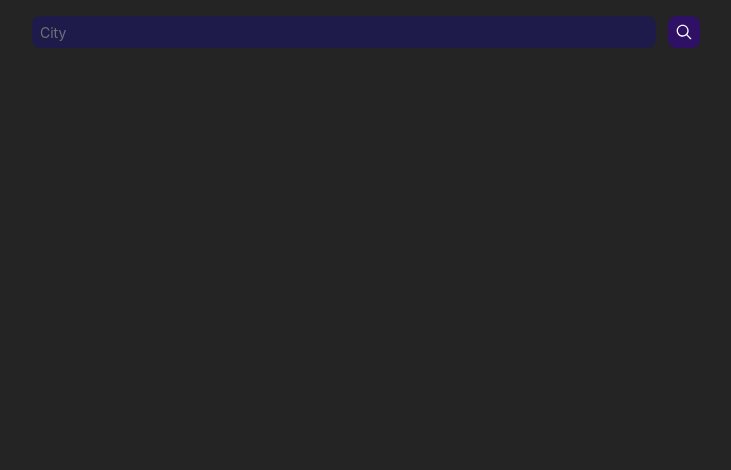
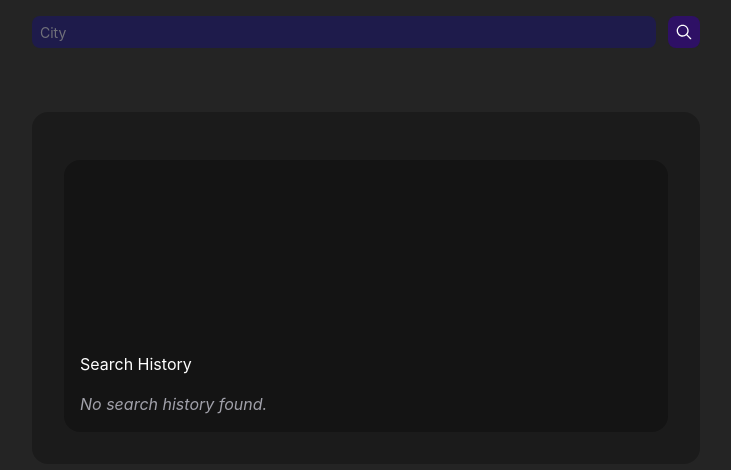
Before and after one commit to TkTioNG/weather-app, a React (Vite) app: page / in a window 1280 px wide. Shown: the top 470 px of the page, without its empty margins (274-1005 px from the left). Built offline with nearby package versions, Linux system fonts and the light colour scheme.

Commit message:
feat(ui): add search history list and item

```diff
--- a/src/App.tsx
+++ b/src/App.tsx
@@ -1,10 +1,14 @@
 import "./App.css";
 import SearchBar from "@/components/SearchBar";
+import WeatherHistoryList from "@/components/WeatherHistoryList";
 
 function App() {
   return (
-    <div>
+    <div className="text-white">
       <SearchBar />
+      <div className="rounded-2xl bg-[#00000040] border-none relative px-4 py-4 mt-24 sm:px-8 sm:py-8 sm:mt-16">
+        <WeatherHistoryList />
+      </div>
     </div>
   );
 }
--- /dev/null
+++ b/src/components/WeatherHistoryItem.tsx
@@ -0,0 +1,62 @@
+import useWeatherHistory from "@/stores/useWeatherHistory";
+import React, { memo } from "react";
+import { Button } from "./ui/button";
+import { MagnifyingGlassIcon, TrashIcon } from "@radix-ui/react-icons";
+import dayjs from "dayjs";
+
+function HistoryItemButton({
+  label,
+  children,
+  onClick,
+}: {
+  label?: string;
+  children: React.ReactNode;
+  onClick: () => void;
+}) {
+  return (
+    <Button
+      variant="default"
+      size="icon"
+      className="rounded-full p-0 bg-transparent border border-zinc-400"
+      onClick={onClick}
+      aria-label={label}
+    >
+      {children}
+    </Button>
+  );
+}
+
+function WeatherHistoryItem({ weatherName }: { weatherName: string }) {
+  const weatherInfo = useWeatherHistory(
+    (state) => state.weatherRecord[weatherName]
+  );
+  const selectWeather = useWeatherHistory((state) => state.selectWeather);
+  const removeWeather = useWeatherHistory((state) => state.removeWeather);
+
+  return (
+    <div className="rounded-2xl bg-indigo-950 p-4 flex gap-3">
+      <div className="flex flex-1 flex-col sm:flex-row sm:justify-between sm:items-center truncate">
+        <p>{weatherInfo.name}</p>
+        <p className="text-zinc-400 truncate sm:text-sm">
+          {dayjs(weatherInfo.timestamp).format("DD-MM-YYYY hh:mma")}
+        </p>
+      </div>
+      <div className="flex gap-3 items-center">
+        <HistoryItemButton
+          label={`View ${weatherInfo.name} weather`}
+          onClick={() => selectWeather(weatherInfo.name)}
+        >
+          <MagnifyingGlassIcon className="h-4 w-4 text-zinc-400" />
+        </HistoryItemButton>
+        <HistoryItemButton
+          label={`Remove ${weatherInfo.name} weather record`}
+          onClick={() => removeWeather(weatherInfo.name)}
+        >
+          <TrashIcon className="h-4 w-4 text-zinc-400" />
+        </HistoryItemButton>
+      </div>
+    </div>
+  );
+}
+
+export default memo(WeatherHistoryItem);
--- /dev/null
+++ b/src/components/WeatherHistoryList.tsx
@@ -0,0 +1,20 @@
+import useWeatherHistory from "@/stores/useWeatherHistory";
+import WeatherHistoryItem from "./WeatherHistoryItem";
+
+export default function WeatherHistoryList() {
+  const weatherNameList = useWeatherHistory((state) => state.weatherNameList);
+
+  return (
+    <div className="rounded-2xl bg-[#00000045] p-4 pt-48 mt-4">
+      <h6 className="pb-4">Search History</h6>
+      <div className="flex flex-col gap-4">
+        {weatherNameList.map((weatherName) => (
+          <WeatherHistoryItem key={weatherName} weatherName={weatherName} />
+        ))}
+        {weatherNameList.length === 0 && (
+          <h6 className="italic text-zinc-400">No search history found.</h6>
+        )}
+      </div>
+    </div>
+  );
+}
```
